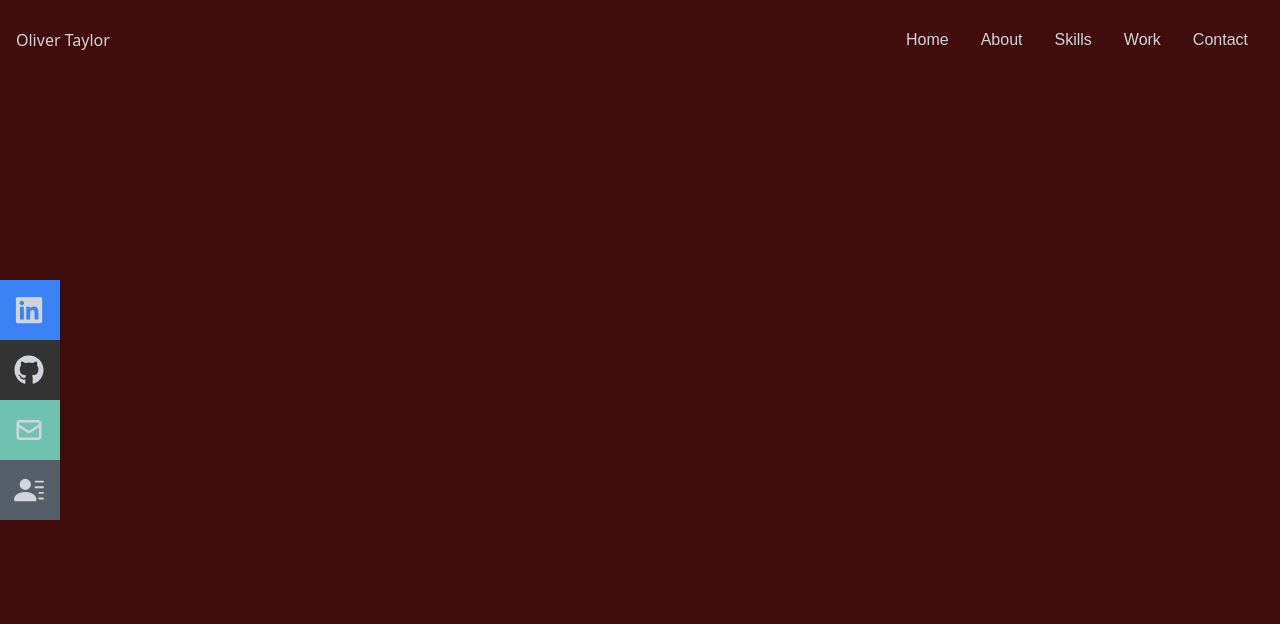
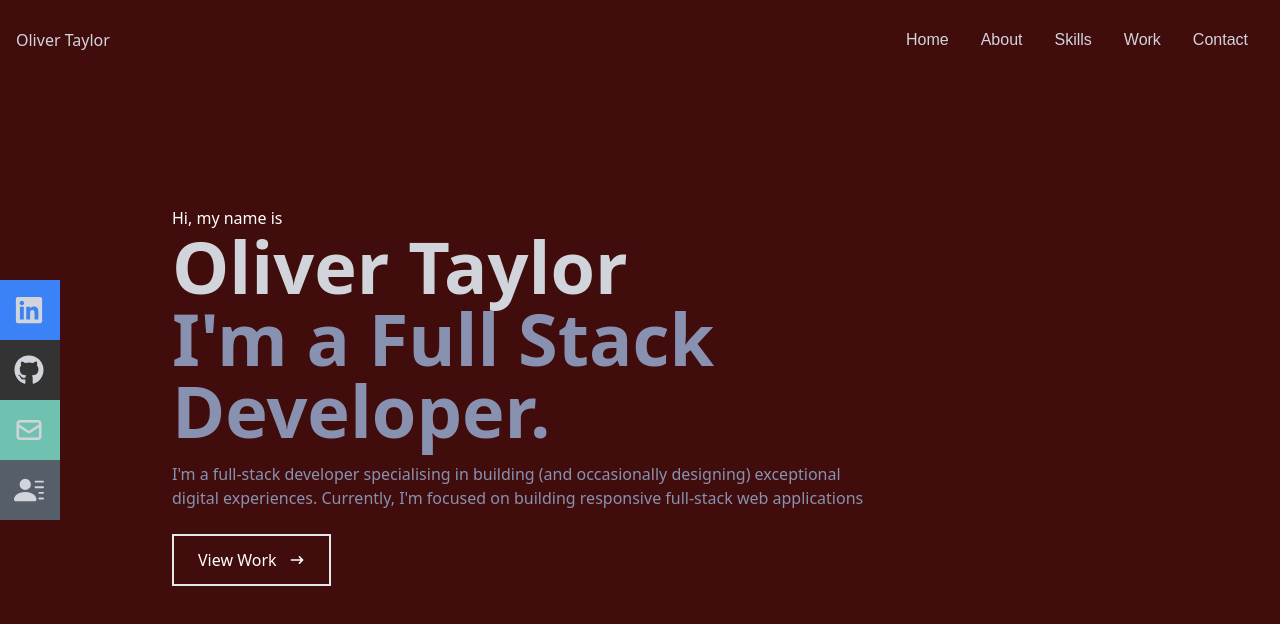
Before and after one commit to Oliver1334/Portfolio-Site-Two, a React (Create React App) app: page / in a window 1280 px wide. Shown: the top 624 px of the page. Built offline with nearby package versions, Linux system fonts and the light colour scheme.

Commit message:
landing page styling

```diff
--- a/src/components/Home.jsx
+++ b/src/components/Home.jsx
@@ -3,7 +3,25 @@
 
 const Home = () => {
   return (
-    <div className='w-full h-screen bg-[#410c0c]'>
+    <div name='home' className='w-full h-screen bg-[#410c0c]'>
+
+
+  {/* container */}
+  <div className='max-w-[1000px] mx-auto px-8 flex flex-col justify-center h-full'>
+    <p className='text-white'>Hi, my name is</p>
+    <h1 className='text-4xl sm:text-7xl font-bold text-gray-300'>Oliver Taylor</h1>
+    <h2 className='text-4xl sm:text-7xl font-bold text-[#8892b0]'>I'm a Full Stack Developer.</h2>
+    <p className='text-[#8892b0] py-4 max-w-[700px]'> I'm a full-stack developer specialising in building (and occasionally designing) exceptional digital experiences. Currently, I'm focused on building responsive full-stack web applications</p>
+    <div>
+    <button className='text-white group border-2 px-6 py-3 my-2 flex items-center hover:bg-red-600 hover:border-red-600'>View Work
+    <span className='group-hover:rotate-90 duration-300'>
+    <HiArrowNarrowRight className='ml-3' />
+    </span>
+
+    </button>
+</div>
+  </div>
+
 
     </div>
   )
```
